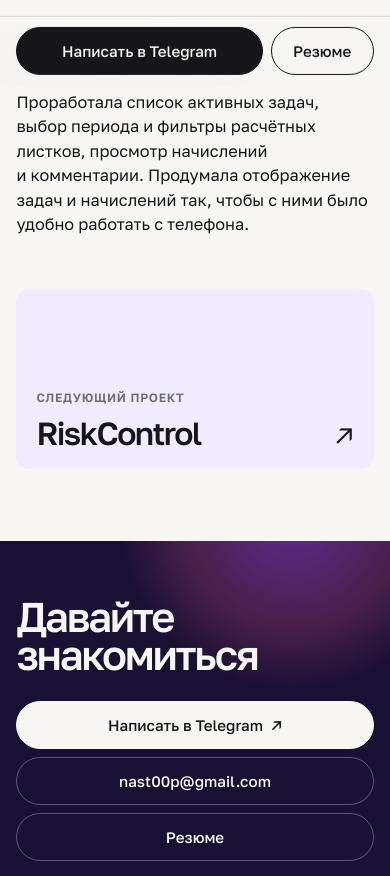
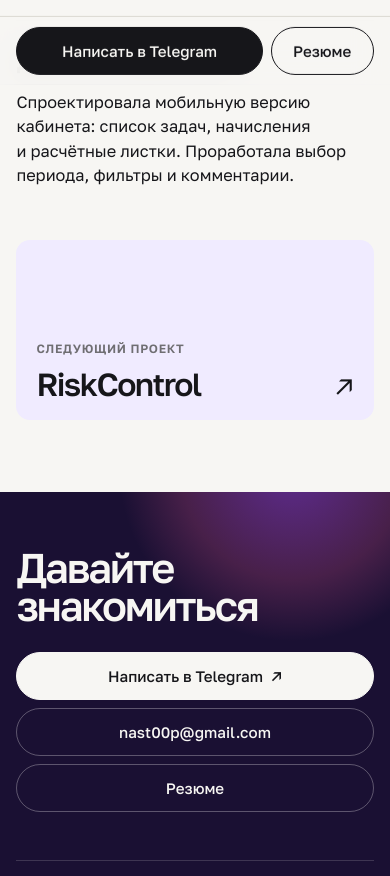
Before and after one commit to Anastasia1o/Anastasia1o.github.io, a plain HTML site: page unicon.html in a window 390 px wide. Shown: the part 835-1711 px from the top of the page. Drawn offline with Linux system fonts and the light colour scheme.

Commit message:
Rewrite Unicon mobile interface description

```diff
--- a/unicon.html
+++ b/unicon.html
@@ -2,4 +2,4 @@
 <html lang="ru"><head><meta charset="utf-8"><meta name="viewport" content="width=device-width,initial-scale=1"><meta name="description" content="Кабинет сотрудника: согласование задач, заявки на отпуск и командировки, расчётные листки с комментариями."><title>Unicon Outsourcing — Анастасия Прокофьева</title><link rel="icon" href="assets/favicon.svg?v=2" type="image/svg+xml"><script>document.documentElement.classList.add("js")</script><link rel="stylesheet" href="site.css?v=1114p"><script src="portfolio.js?v=1114i" defer></script></head><body class="case" id="top">
 <a class="skip" href="#main">К содержанию</a><header class="top"><div class="bar"><a class="me" href="index.html" aria-label="Анастасия Прокофьева, главная"><img src="assets/portrait.webp" alt="" width="36" height="36"><span>Анастасия Прокофьева</span></a><nav aria-label="Основная навигация"><a href="index.html#works">Кейсы</a><a href="index.html#about">Опыт</a><a href="Prokofieva_Product_Designer.pdf">Резюме</a></nav><a class="btn btn-dark contact" href="https://t.me/mqqeu">Написать в Telegram</a></div></header>
 <main class="wrap" id="main"><div class="case-hero"><a class="back" href="index.html#works">← Все кейсы</a><div class="eyebrow">Продуктовый дизайн</div><h1 class="rise" data-reveal><span>Unicon Outsourcing</span></h1><p class="intro">Кабинет сотрудника: согласование задач, заявки на отпуск и командировки, расчётные листки с комментариями.</p></div><div class="card-cover case-cover cover-stack cover-phones tone-indigo cover-cascade"><img decoding="async" src="assets/previews/unicon-home-2-640.webp" srcset="assets/previews/unicon-home-2-320.webp 320w, assets/previews/unicon-home-2-640.webp 640w, assets/previews/unicon-home-2-960.webp 960w" sizes="(max-width: 760px) 28vw, 14vw" alt="Unicon Outsourcing: активные задачи в мобильной версии" width="320" height="2167" loading="lazy"><img decoding="async" src="assets/previews/unicon-pay-3-640.webp" srcset="assets/previews/unicon-pay-3-320.webp 320w, assets/previews/unicon-pay-3-640.webp 640w, assets/previews/unicon-pay-3-960.webp 960w" sizes="(max-width: 760px) 28vw, 14vw" alt="Unicon Outsourcing: расчётные листки в мобильной версии" width="320" height="1369" loading="lazy"><img decoding="async" src="assets/previews/unicon-pay-2-640.webp" srcset="assets/previews/unicon-pay-2-320.webp 320w, assets/previews/unicon-pay-2-640.webp 640w, assets/previews/unicon-pay-2-960.webp 960w" sizes="(max-width: 760px) 28vw, 14vw" alt="Unicon Outsourcing: фильтры расчётных листков" width="320" height="1967" loading="lazy"></div>
-          <section class="case-block" data-reveal><h2>Кабинет сотрудника</h2><div><p>Проектировала веб- и мобильные сценарии кабинета: согласование задач, заявки на отпуск и командировки, работу с расчётными листками.</p></div></section><section class="case-block" data-reveal><h2>Данные и действия</h2><div><p>Проработала список активных задач, выбор периода и фильтры расчётных листков, просмотр начислений и комментарии. Продумала отображение задач и начислений так, чтобы с ними было удобно работать с телефона.</p></div></section><a class="next" href="riskcontrol.html" data-reveal><span><small>Следующий проект</small><strong>RiskControl</strong></span><b aria-hidden="true">↗</b></a></main><footer class="foot" id="contact"><div class="wrap"><h2>Давайте<br>знакомиться</h2><div class="links"><a class="btn btn-light" href="https://t.me/mqqeu">Написать в Telegram <span aria-hidden="true">↗</span></a><a class="btn" href="mailto:nast00p@gmail.com">nast00p@gmail.com</a><a class="btn" href="Prokofieva_Product_Designer.pdf">Резюме</a></div><div class="foot-bottom"><span>Анастасия Прокофьева · Алматы</span><a href="#top">Наверх ↑</a></div></div></footer><div class="dock"><a class="btn btn-dark" href="https://t.me/mqqeu">Написать в Telegram</a><a class="btn" href="Prokofieva_Product_Designer.pdf">Резюме</a></div></body></html>
+          <section class="case-block" data-reveal><h2>Кабинет сотрудника</h2><div><p>Проектировала веб- и мобильные сценарии кабинета: согласование задач, заявки на отпуск и командировки, работу с расчётными листками.</p></div></section><section class="case-block" data-reveal><h2>Данные и действия</h2><div><p>Спроектировала мобильную версию кабинета: список задач, начисления и расчётные листки. Проработала выбор периода, фильтры и комментарии.</p></div></section><a class="next" href="riskcontrol.html" data-reveal><span><small>Следующий проект</small><strong>RiskControl</strong></span><b aria-hidden="true">↗</b></a></main><footer class="foot" id="contact"><div class="wrap"><h2>Давайте<br>знакомиться</h2><div class="links"><a class="btn btn-light" href="https://t.me/mqqeu">Написать в Telegram <span aria-hidden="true">↗</span></a><a class="btn" href="mailto:nast00p@gmail.com">nast00p@gmail.com</a><a class="btn" href="Prokofieva_Product_Designer.pdf">Резюме</a></div><div class="foot-bottom"><span>Анастасия Прокофьева · Алматы</span><a href="#top">Наверх ↑</a></div></div></footer><div class="dock"><a class="btn btn-dark" href="https://t.me/mqqeu">Написать в Telegram</a><a class="btn" href="Prokofieva_Product_Designer.pdf">Резюме</a></div></body></html>
```
